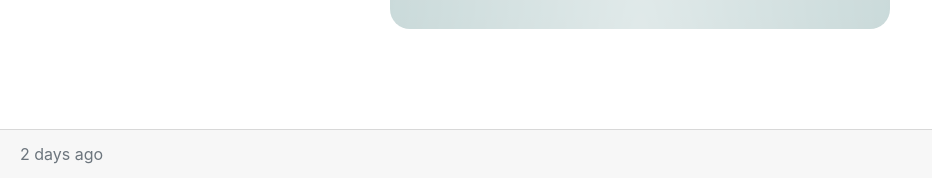
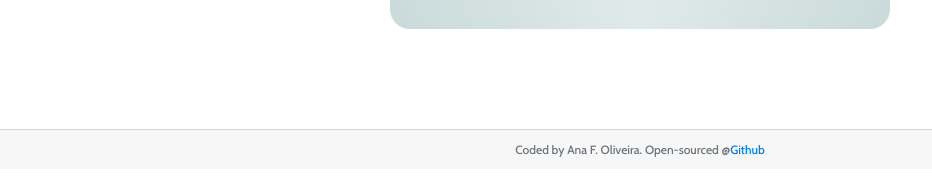
Before and after one commit to anaf-oliveira/weather_app_project, a plain HTML site: page index.html in a window 1280 px wide. Shown: the part 631-809 px from the top of the page, without its empty margins (0-932 px from the left). Drawn offline with nearby package versions, Linux system fonts and the light colour scheme.

Commit message:
Altered footer content
Changed text and added link to Github

```diff
--- a/index.html
+++ b/index.html
@@ -62,7 +62,7 @@
   </div>
   </div>
   <div class="card-footer text-muted">
-    2 days ago
+    Coded by Ana F. Oliveira. Open-sourced @<a href="https://github.com/anaf-oliveira/weather_app_project">Github</a>
   </div>
   </div>
   <script src="src/index.js"></script>
--- a/src/styles.css
+++ b/src/styles.css
@@ -202,3 +202,10 @@ ul {
   height: 50px;
   margin-top: 20px;
 }
+
+.card-footer {
+  font-family: "Cabin", sans-serif;
+  font-size: 12px;
+  text-align: center;
+  line-height: normal;
+}
```
